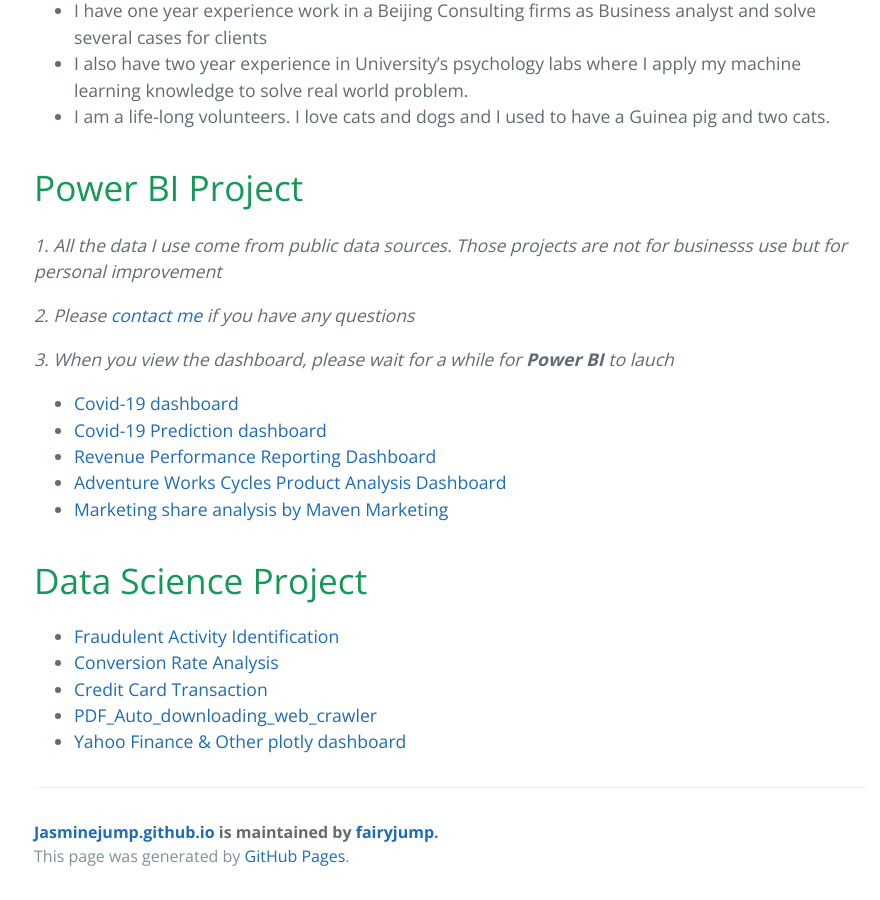
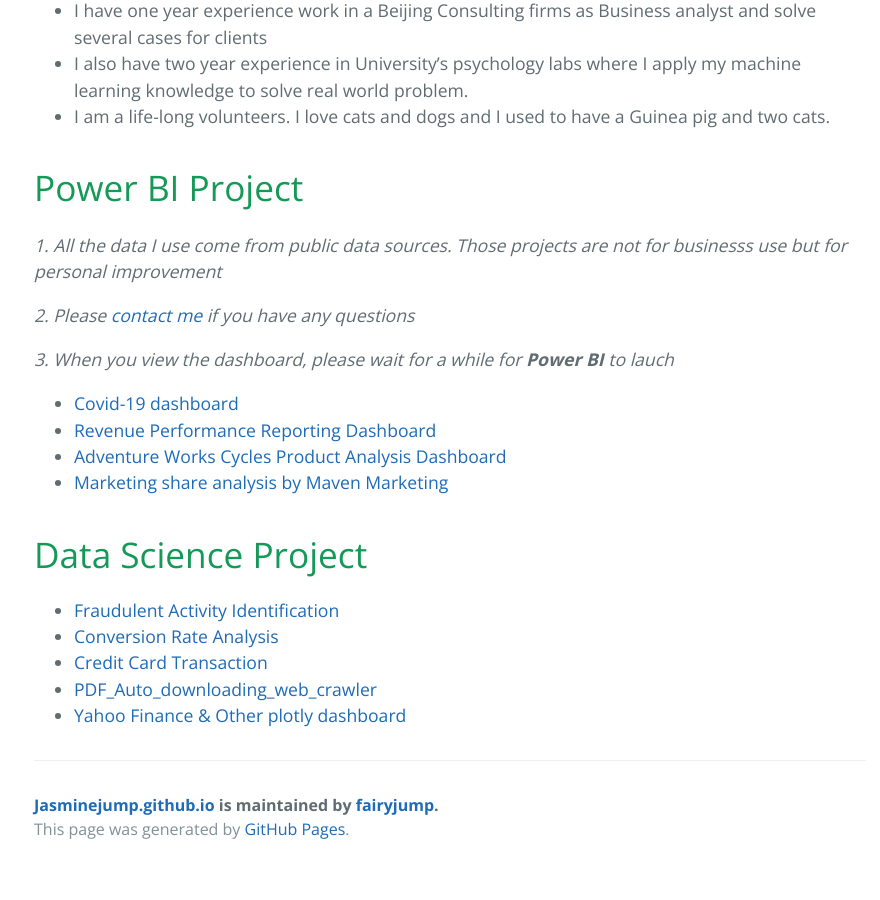
Before and after one commit to fairyjump/Jasminejump.github.io, a Jekyll site: the page built from index.md, in a window 1280 px wide and 900 px high, scrolled down 815 px. Shown: the whole window, without its empty margins (190-1070 px from the left). Built offline with Jekyll 4.4.1, drawn with Linux system fonts in a browser that asks for light colours; after the commit the page ends 1688 px from its top, so only the background shows below that.

Commit message:
Update index.md

```diff
--- a/index.md
+++ b/index.md
@@ -24,7 +24,6 @@
 
 
 - [Covid-19 dashboard](https://app.powerbi.com/view?r=eyJrIjoiZjNlMWIwNjItYjk2My00ZWI0LWE0MTAtZDYyNDYxNmM4Y2RmIiwidCI6ImI5M2NiYzNlLTY2MWQtNDA1OC04NjkzLWE4OTdiOTI0YjhkNyIsImMiOjF9&pageName=ReportSection)
-- [Covid-19 Prediction dashboard](https://app.powerbi.com/view?r=eyJrIjoiZDVjYmRjMGYtMTQwNi00NDRjLWIwMzgtMjRjNWQxN2Y5OTg1IiwidCI6ImI5M2NiYzNlLTY2MWQtNDA1OC04NjkzLWE4OTdiOTI0YjhkNyIsImMiOjF9)
 - [Revenue Performance Reporting Dashboard](https://app.powerbi.com/view?r=eyJrIjoiOTZjOGI4NDItMDUxNS00ODIzLTgzY2QtMWJjMmE3OTlmMDRmIiwidCI6ImI5M2NiYzNlLTY2MWQtNDA1OC04NjkzLWE4OTdiOTI0YjhkNyIsImMiOjF9&pageName=ReportSection)
 - [Adventure Works Cycles Product Analysis Dashboard](https://app.powerbi.com/view?r=eyJrIjoiNjYxZmE2N2QtMTM4Mi00YTVkLTlmNTAtYzc4ZjU3ZGJmZTE0IiwidCI6ImI5M2NiYzNlLTY2MWQtNDA1OC04NjkzLWE4OTdiOTI0YjhkNyIsImMiOjF9)
 - [Marketing share analysis by Maven Marketing](https://app.powerbi.com/view?r=eyJrIjoiZjc4ZDI5ODYtN2VmZC00ZWNlLWEzMDEtOGM5MTg1ODZhY2I4IiwidCI6ImI5M2NiYzNlLTY2MWQtNDA1OC04NjkzLWE4OTdiOTI0YjhkNyIsImMiOjF9)
```
